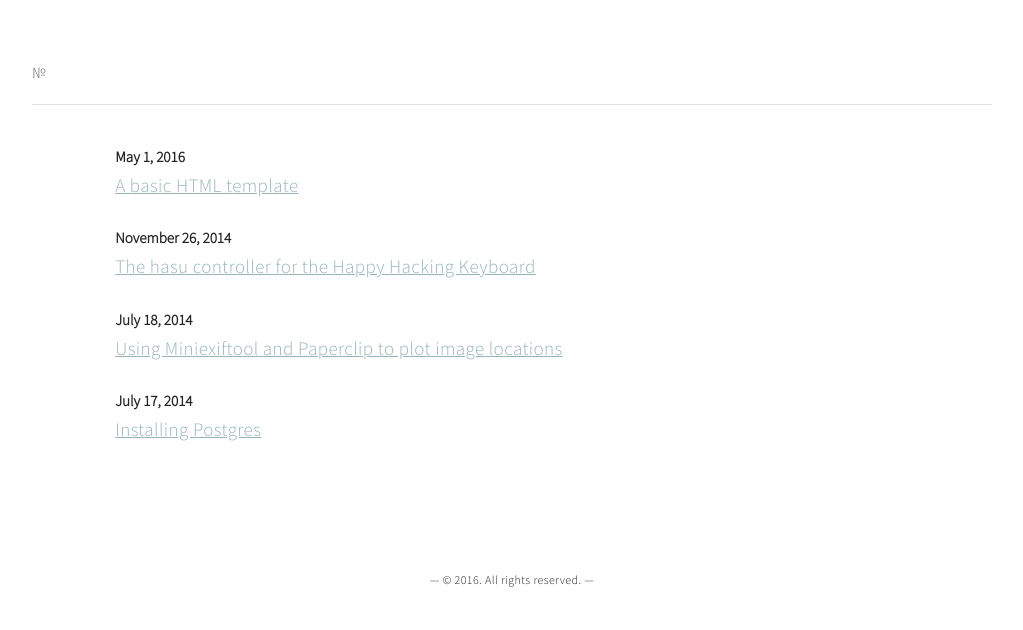
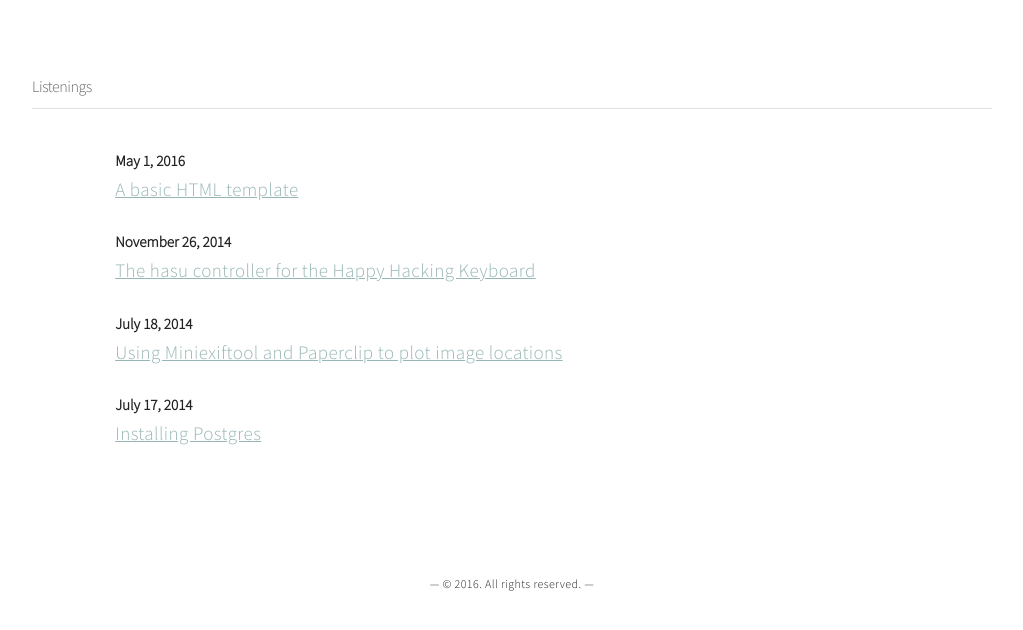
Before and after one commit to bswinnerton/blog, a Jekyll site: the page built from index.html, in a window 1280 px wide. Shown: the top 630 px of the page, without its empty margins (128-1151 px from the left). Built offline with Jekyll 4.4.1, drawn with Linux system fonts in a browser that asks for light colours; the list of posts is cut into pages by our own code.

Commit message:
Add basic navigation

```diff
--- a/_layouts/default.html
+++ b/_layouts/default.html
@@ -7,8 +7,11 @@
   <div class="container">
     <div class="row heading">
       <div class="twelve columns">
-        <h5 class="issue-number u-pull-left">&#8470; {% for post in site.posts reversed %}{% if post.title == page.title %}{{ forloop.index }}{% endif %}{% endfor %}</h5>
-        <h5 class="date u-pull-right">{{ page.date | date: "%B %-d, %Y" }}</h5>
+        {% if page.url == "/" %}
+          <h5 class="issue-number u-pull-left"><a href="{{ site.baseurl }}">Listenings</a></h5>
+        {% else %}
+          <h5 class="issue-number u-pull-left"><a href="{{ site.baseurl }}">&#8470; {% for post in site.posts reversed %}{% if post.title == page.title %}{{ forloop.index }}{% endif %}{% endfor %}</a></h5>
+        {% endif %}
       </div>
     </div>
     <hr>
--- a/_layouts/post.html
+++ b/_layouts/post.html
@@ -3,5 +3,6 @@
 ---
 
 <h2>{{ page.title }}</h2>
+<div><p class="author">{{ page.author }}</p></div>
 <br />
 {{ content }}
--- a/public/css/styles.css
+++ b/public/css/styles.css
@@ -61,13 +61,16 @@
   color: #EFF1F5;
 }
 
-.heading h5 {
+.heading .issue-number {
+  color: #666666;
   font-size: 16px;
-  color: #666666;
+  margin-top: 14px;
+  margin-bottom: 10px;
 }
 
-.heading .date {
-  font-size: 14px;
+.heading .issue-number a {
+  color: inherit;
+  text-decoration: none;
 }
 
 .author {
```
Also changed, not shown: public/images/logo.png.
